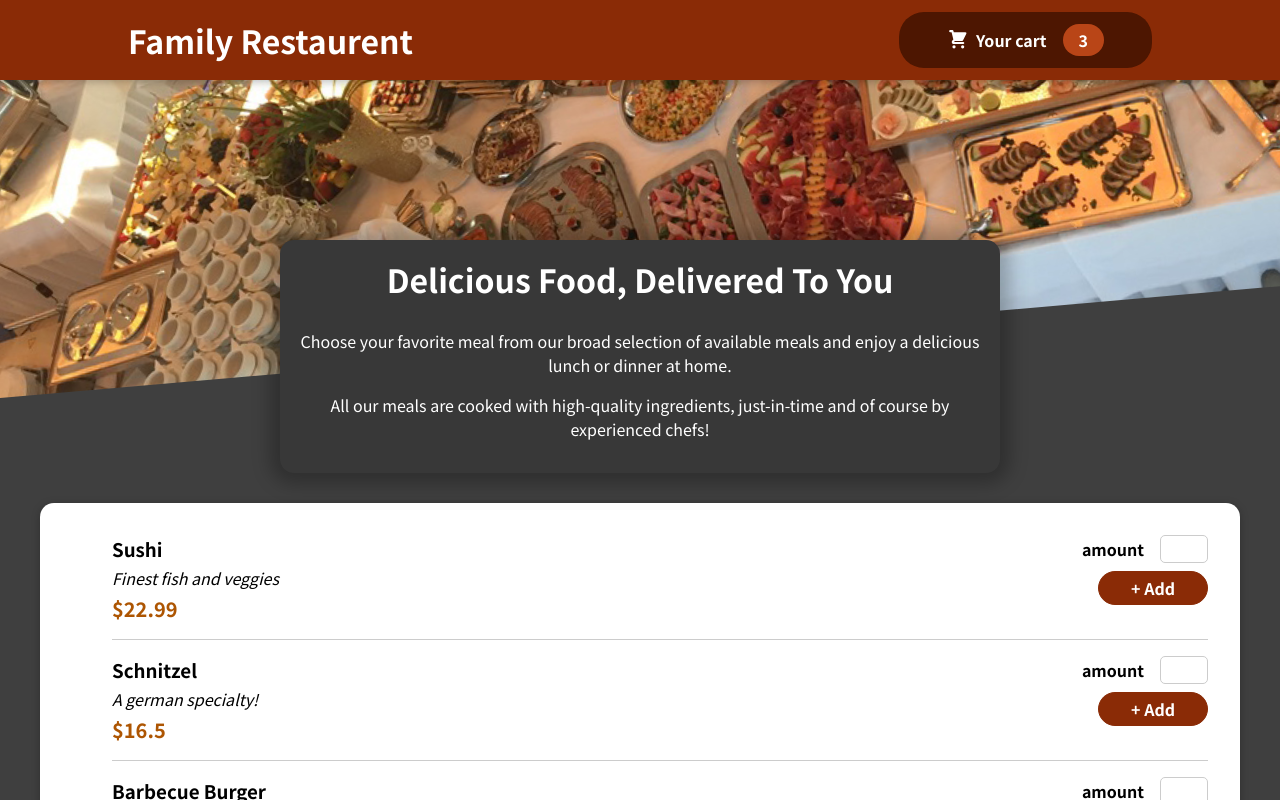
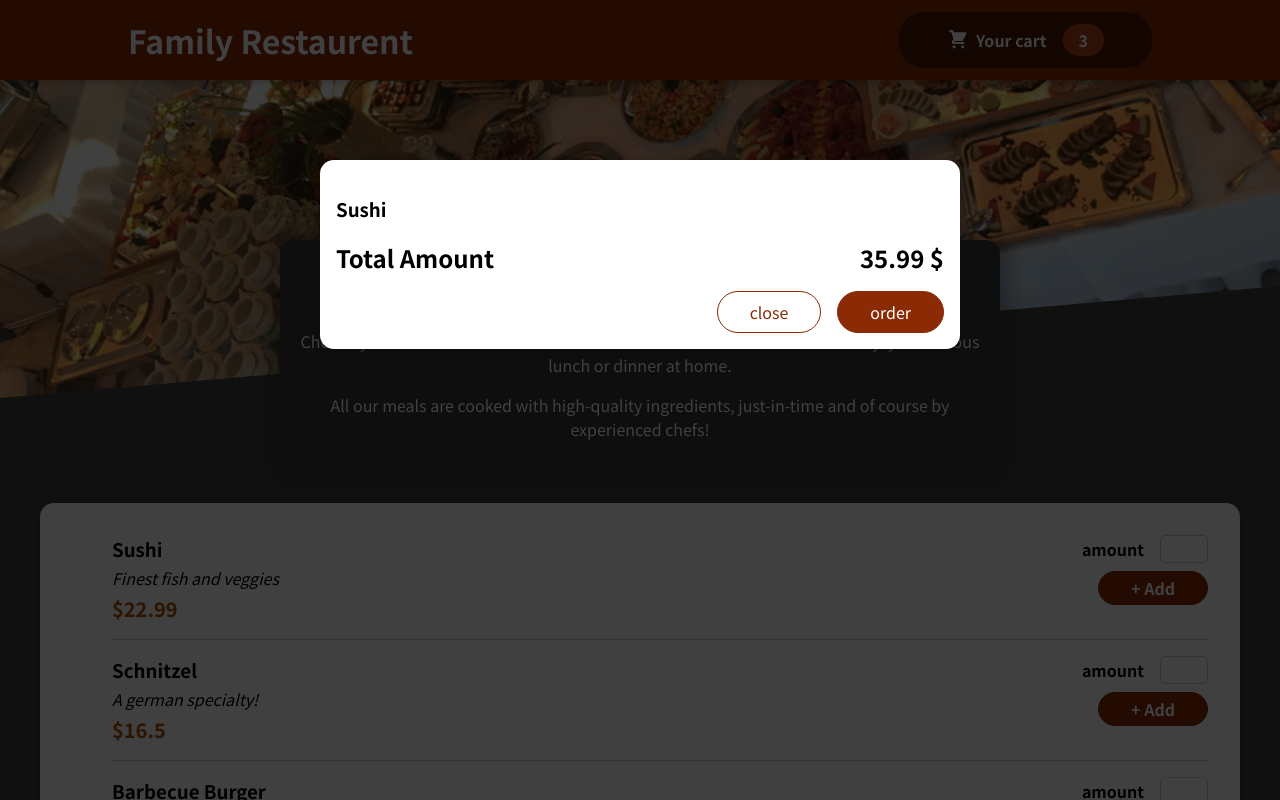
Before and after one commit to Sudeepsalian7996/ReactJs-Projects, a React (Create React App) app: page / in a window 1280 px wide. Shown: the top 800 px of the page. Built offline with nearby package versions, Linux system fonts and the light colour scheme.

Commit message:
React portals to show the cart items in UI

```diff
--- a/public/index.html
+++ b/public/index.html
@@ -28,6 +28,8 @@
   </head>
   <body>
     <noscript>You need to enable JavaScript to run this app.</noscript>
+    <div id="overlay"></div>
+    <div id="backdrop"></div>
     <div id="root"></div>
     <!--
       This HTML file is a template.
--- a/src/App.js
+++ b/src/App.js
@@ -1,10 +1,12 @@
 import React from "react";
 import Header from './components/layout/Header'
 import Meals from "./components/meals/Meals";
+import Cart from "./components/cart/Cart";
 
 function App() {
   return (
     <React.Fragment>
+      <Cart />
       <Header />
       <Meals />
     </React.Fragment>
--- /dev/null
+++ b/src/components/UI/Modal.js
@@ -0,0 +1,25 @@
+import reactDom from "react-dom";
+import React from "react";
+import classes from './Modal.module.css'
+
+const Backdrop=()=>{
+    return <div className={classes.backdrop}></div>
+}
+
+const Overlay=(props)=>{
+    return <div className={classes.modal}>
+        <div className={classes.content}>{props.children}</div>
+    </div>
+}
+
+const portalElement=document.getElementById('overlay')
+
+const Modal=(props)=>{
+    return (
+        <React.Fragment>
+            {reactDom.createPortal(<Backdrop />,portalElement)}
+            {reactDom.createPortal(<Overlay>{props.children}</Overlay>,portalElement)}
+        </React.Fragment>
+    )
+}
+export default Modal;
--- /dev/null
+++ b/src/components/UI/Modal.module.css
@@ -0,0 +1,40 @@
+.backdrop {
+    position: fixed;
+    top: 0;
+    left: 0;
+    width: 100%;
+    height: 100vh;
+    z-index: 20;
+    background-color: rgba(0, 0, 0, 0.75);
+  }
+
+  .modal {
+    position: fixed;
+    top: 20vh;
+    left: 5%;
+    width: 90%;
+    background-color: white;
+    padding: 1rem;
+    border-radius: 14px;
+    box-shadow: 0 2px 8px rgba(0, 0, 0, 0.25);
+    z-index: 30;
+    animation: slide-down 300ms ease-out forwards;
+  }
+
+  @media (min-width: 768px) {
+    .modal {
+      width: 40rem;
+      left: calc(50% - 20rem);
+    }
+  }
+
+  @keyframes slide-down {
+    from {
+      opacity: 0;
+      transform: translateY(-3rem);
+    }
+    to {
+      opacity: 1;
+      transform: translateY(0);
+    }
+  }
--- /dev/null
+++ b/src/components/cart/Cart.js
@@ -0,0 +1,22 @@
+import classes from './Cart.module.css'
+import Model from '../UI/Modal'
+
+const Cart=()=>{
+    return (
+        <Model>
+            <div className={classes['cart-items']}>
+                <h3>Sushi</h3>
+                <div className={classes.total}>
+                    <span>Total Amount</span>
+                    <span>35.99 $</span>
+                </div>
+                <div className={classes.actions}>
+                    <button className={classes['button--alt']}>close</button>
+                    <button className={classes.button}>order</button>
+                </div>
+            </div>
+        </Model>
+    )
+}
+
+export default Cart;
--- /dev/null
+++ b/src/components/cart/Cart.module.css
@@ -0,0 +1,46 @@
+.cart-items {
+    list-style: none;
+    margin: 0;
+    padding: 0;
+    max-height: 20rem;
+    overflow: auto;
+  }
+
+  .total {
+    display: flex;
+    justify-content: space-between;
+    align-items: center;
+    font-weight: bold;
+    font-size: 1.5rem;
+    margin: 1rem 0;
+  }
+
+  .actions {
+    text-align: right;
+  }
+
+  .actions button {
+    font: inherit;
+    cursor: pointer;
+    background-color: transparent;
+    border: 1px solid #8a2b06;
+    padding: 0.5rem 2rem;
+    border-radius: 25px;
+    margin-left: 1rem;
+  }
+
+  .actions button:hover,
+  .actions button:active {
+    background-color: #5a1a01;
+    border-color: #5a1a01;
+    color: white;
+  }
+
+  .actions .button--alt {
+    color: #8a2b06;
+  }
+
+  .actions .button {
+    background-color: #8a2b06;
+    color: white;
+  }
```
